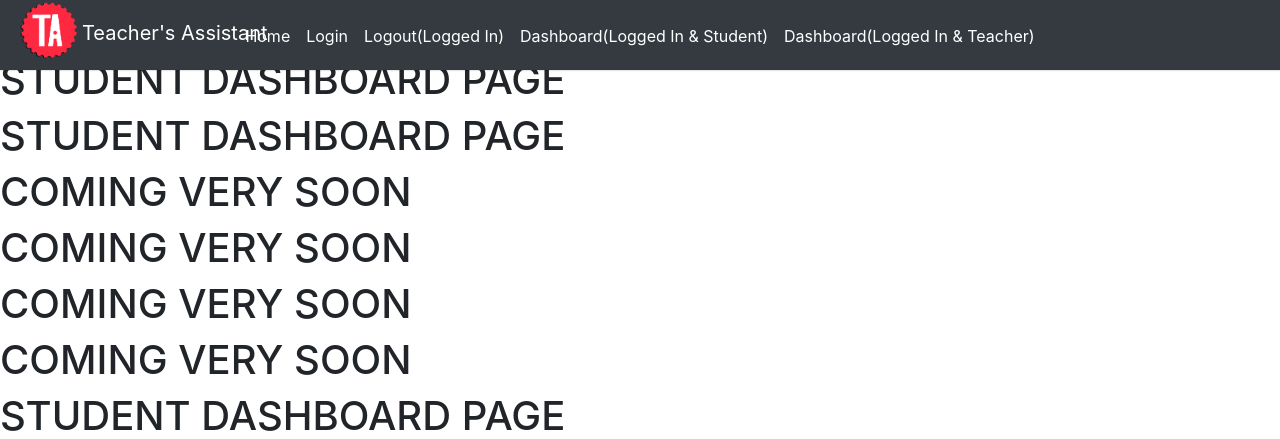
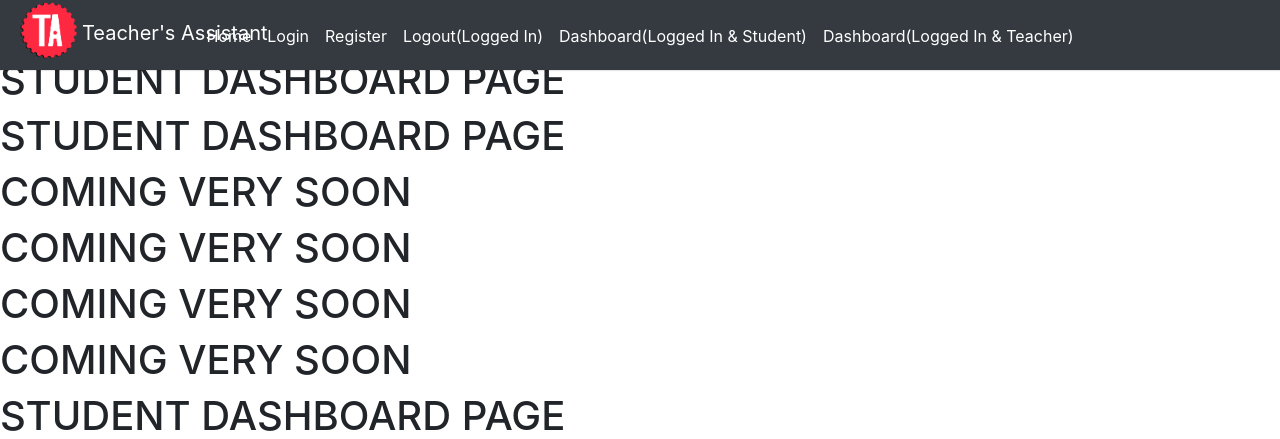
Before and after one commit to jonjolivette/TA, a Python web app: template templates/student-dashboard.html in a window 1280 px wide. Shown: the top 439 px of the page. Run offline with Jinja, Linux system fonts and the light colour scheme; the template is opened without the code that fills it, so the values that code supplies are empty; some libraries are stand-ins or nearby versions.

Commit message:
added routes to login, register, logout

```diff
--- a/templates/_nav.html
+++ b/templates/_nav.html
@@ -20,10 +20,13 @@
             <a class="nav-link" href="#">Home</a>
           </li>
           <li class="nav-item active">
-            <a class="nav-link" href="#">Login</a>
+            <a class="nav-link" href="/login">Login</a>
           </li>
           <li class="nav-item active">
-            <a class="nav-link" href="#">Logout(Logged In)</a>
+            <a class="nav-link" href="/register">Register</a>
+          </li>
+          <li class="nav-item active">
+            <a class="nav-link" href="/logout">Logout(Logged In)</a>
           </li>
           <li class="nav-item active">
             <a class="nav-link" href="/student"
```
